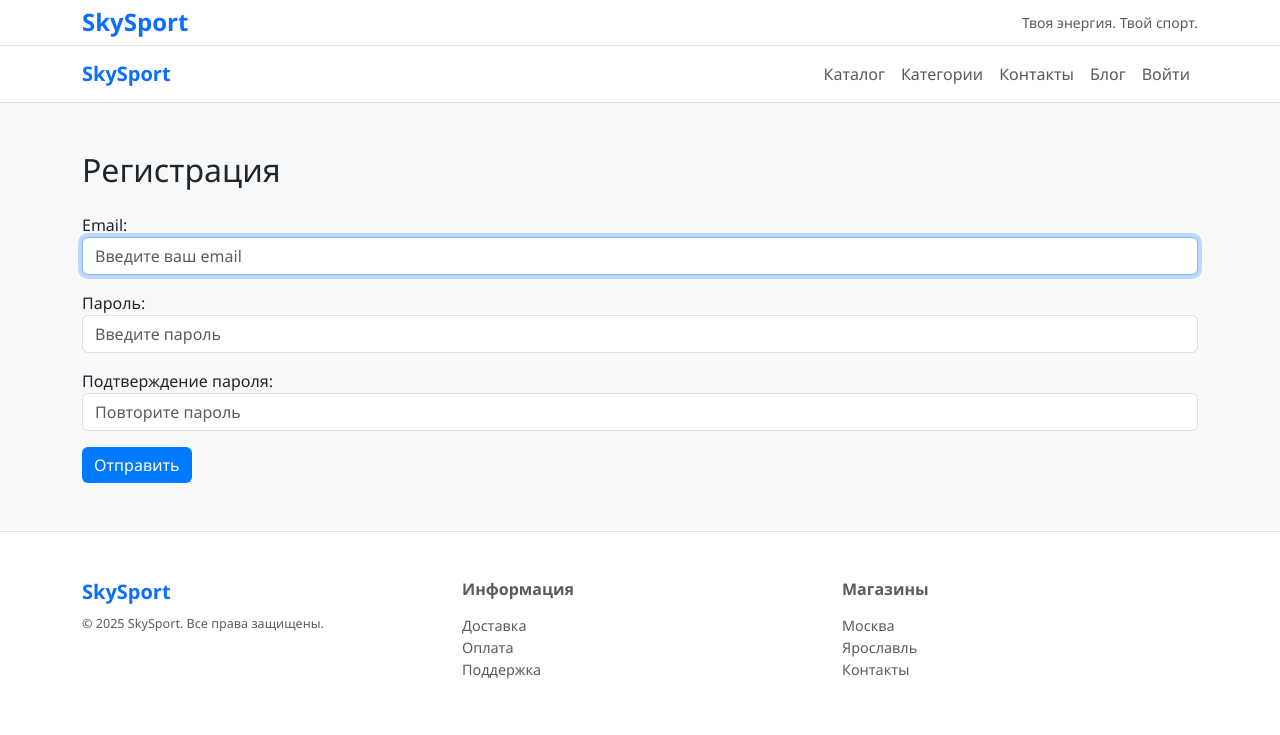
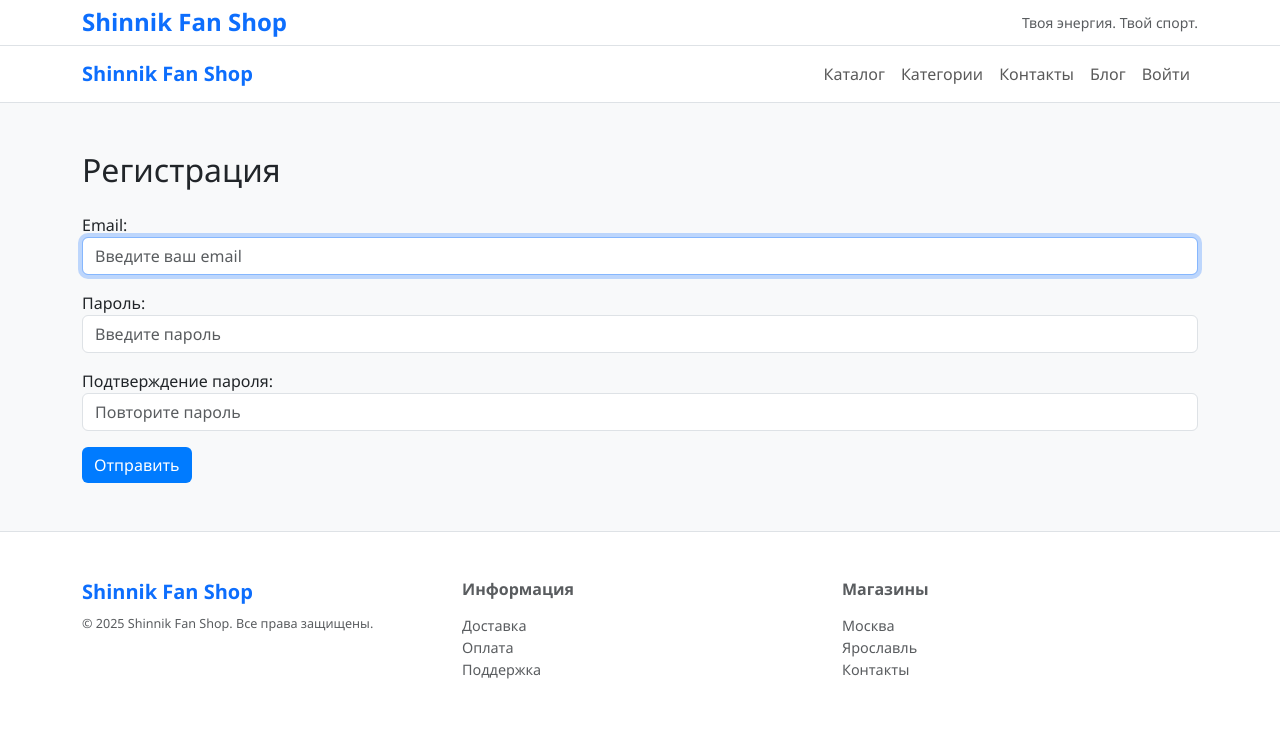
Before and after one commit to ViktorShadr/matchday_store, a Django app: page /users/registration/ in a window 1280 px wide. Shown: the top 735 px of the page. Run offline with Django 5.2, Linux system fonts and the light colour scheme; some libraries are stand-ins or nearby versions.

Commit message:
feat: rebrand from SkySport to Shinnik Fan Shop
- Update brand name across all templates (header, footer, menu, titles)
- Update meta description in base head template
- Update CSS theme comment and brand color reference
- Update welcome email message in views

```diff
--- a/static/css/base.css
+++ b/static/css/base.css
@@ -1,4 +1,4 @@
-/* ====== SkySport Theme ====== */
+/* ====== Shinnik Fan Shop Theme ====== */
 
 body {
     background-color: #f8f9fa;
@@ -105,7 +105,7 @@ footer h6 {
 }
 
 .hero-small {
-    background-color: #004aad; /* фирменный синий SkySport */
+    background-color: #004aad; /* фирменный синий Shinnik Fan Shop */
     color: white;
 }
 
--- a/store/templates/main_page/_footer.html
+++ b/store/templates/main_page/_footer.html
@@ -3,8 +3,8 @@
   <div class="container">
     <div class="row">
       <div class="col-md-4 mb-3">
-        <h5 class="fw-bold text-primary">SkySport</h5>
-        <small>&copy; 2025 SkySport. Все права защищены.</small>
+        <h5 class="fw-bold text-primary">Shinnik Fan Shop</h5>
+        <small>&copy; 2025 Shinnik Fan Shop. Все права защищены.</small>
       </div>
       <div class="col-md-4 mb-3">
         <h6 class="fw-bold">Информация</h6>
--- a/store/templates/main_page/_head.html
+++ b/store/templates/main_page/_head.html
@@ -2,9 +2,9 @@
 <head>
     <meta charset="utf-8">
     <meta name="viewport" content="width=device-width, initial-scale=1">
-    <title>{% block title %}SkySport{% endblock %}</title>
+    <title>{% block title %}Shinnik Fan Shop{% endblock %}</title>
     {% load static %}
-    <meta name="description" content="SkySport - магазин спортивных товаров. Всё для фитнеса, тренировок и активного отдыха.">
+    <meta name="description" content="Shinnik Fan Shop - фанатский магазин ФК Шинник. Всё для болельщиков ярославского футбола.">
     <meta name="theme-color" content="#0d6efd">
     <link rel="icon" type="image/x-icon" href="{% static 'img/favicon.ico' %}">
     <link href="{% static 'css/bootstrap.min.css' %}" rel="stylesheet">
--- a/store/templates/main_page/_header.html
+++ b/store/templates/main_page/_header.html
@@ -1,7 +1,7 @@
 <!-- _header.html -->
 <header class="py-2 bg-white border-bottom shadow-sm">
     <div class="container d-flex justify-content-between align-items-center">
-        <h1 class="h4 fw-bold text-primary m-0">SkySport</h1>
+        <h1 class="h4 fw-bold text-primary m-0">Shinnik Fan Shop</h1>
         <span class="text-muted small">Твоя энергия. Твой спорт.</span>
     </div>
 </header>
--- a/store/templates/main_page/_menu.html
+++ b/store/templates/main_page/_menu.html
@@ -2,7 +2,7 @@
 {% load static %}
 <nav class="navbar navbar-expand-lg navbar-light bg-white border-bottom">
     <div class="container">
-        <a class="navbar-brand fw-bold text-primary" href="#">SkySport</a>
+        <a class="navbar-brand fw-bold text-primary" href="#">Shinnik Fan Shop</a>
 
         <button class="navbar-toggler" type="button" data-bs-toggle="collapse" data-bs-target="#navbarNav">
             <span class="navbar-toggler-icon"></span>
--- a/users/templates/login.html
+++ b/users/templates/login.html
@@ -1,6 +1,6 @@
 <!-- login.html -->
 {% extends 'main_page/base.html' %}
-{% block title %}Вход в магазин SkySport{% endblock %}
+{% block title %}Вход в Shinnik Fan Shop{% endblock %}
 {% block content %}
 <div class="container mt-5 mb-5">
     <h2 class="mb-4">Вход</h2>
--- a/users/templates/profile_confirm_delete.html
+++ b/users/templates/profile_confirm_delete.html
@@ -1,6 +1,6 @@
 {% extends 'main_page/base.html' %}
 {% load static %}
-{% block title %}Удаление профиля — SkySport{% endblock %}
+{% block title %}Удаление профиля — Shinnik Fan Shop{% endblock %}
 {% block content %}
 <div class="container mt-5 mb-5">
     <div class="row justify-content-center">
--- a/users/templates/profile_detail.html
+++ b/users/templates/profile_detail.html
@@ -1,7 +1,7 @@
 <!-- profile_detail.html -->
 {% extends 'main_page/base.html' %}
 {% load static %}
-{% block title %}Профиль — SkySport{% endblock %}
+{% block title %}Профиль — Shinnik Fan Shop{% endblock %}
 {% block content %}
 <div class="container mt-5 mb-5">
     <div class="row justify-content-center">
--- a/users/templates/profile_form.html
+++ b/users/templates/profile_form.html
@@ -1,6 +1,6 @@
 <!-- profile_form.html -->
 {% extends 'main_page/base.html' %}
-{% block title %}Редактирование профиля — SkySport{% endblock %}
+{% block title %}Редактирование профиля — Shinnik Fan Shop{% endblock %}
 {% block content %}
 <div class="container mt-5 mb-5">
 
--- a/users/templates/profile_list.html
+++ b/users/templates/profile_list.html
@@ -1,6 +1,6 @@
 {% extends 'main_page/base.html' %}
 {% load static %}
-{% block title %}Список пользователей — SkySport{% endblock %}
+{% block title %}Список пользователей — Shinnik Fan Shop{% endblock %}
 {% block content %}
 <div class="container mt-5 mb-5">
     <h2 class="text-center mb-4">Список пользователей</h2>
--- a/users/templates/registration.html
+++ b/users/templates/registration.html
@@ -1,7 +1,7 @@
 <!-- registration.html -->
 {% extends 'main_page/base.html' %}
 
-{% block title %}Регистрация в SkySport{% endblock %}
+{% block title %}Регистрация в Shinnik Fan Shop{% endblock %}
 {% block content %}
 <div class="container mt-5 mb-5">
     <h2 class="mb-4">Регистрация</h2>
--- a/users/views.py
+++ b/users/views.py
@@ -37,7 +37,7 @@ class CustomRegistrationView(CreateView):
 
     def send_welcome_email(self, user_email):
         subject = "Добро пожаловать в наш магазин"
-        message = "Спасибо, что зарегистрировались в SkySport!"
+        message = "Спасибо, что зарегистрировались в Shinnik Fan Shop!"
         recipient_list = [user_email]
         try:
             send_mail(subject, message, from_email=os.getenv("DEFAULT_FROM_EMAIL"), recipient_list=recipient_list)
```
